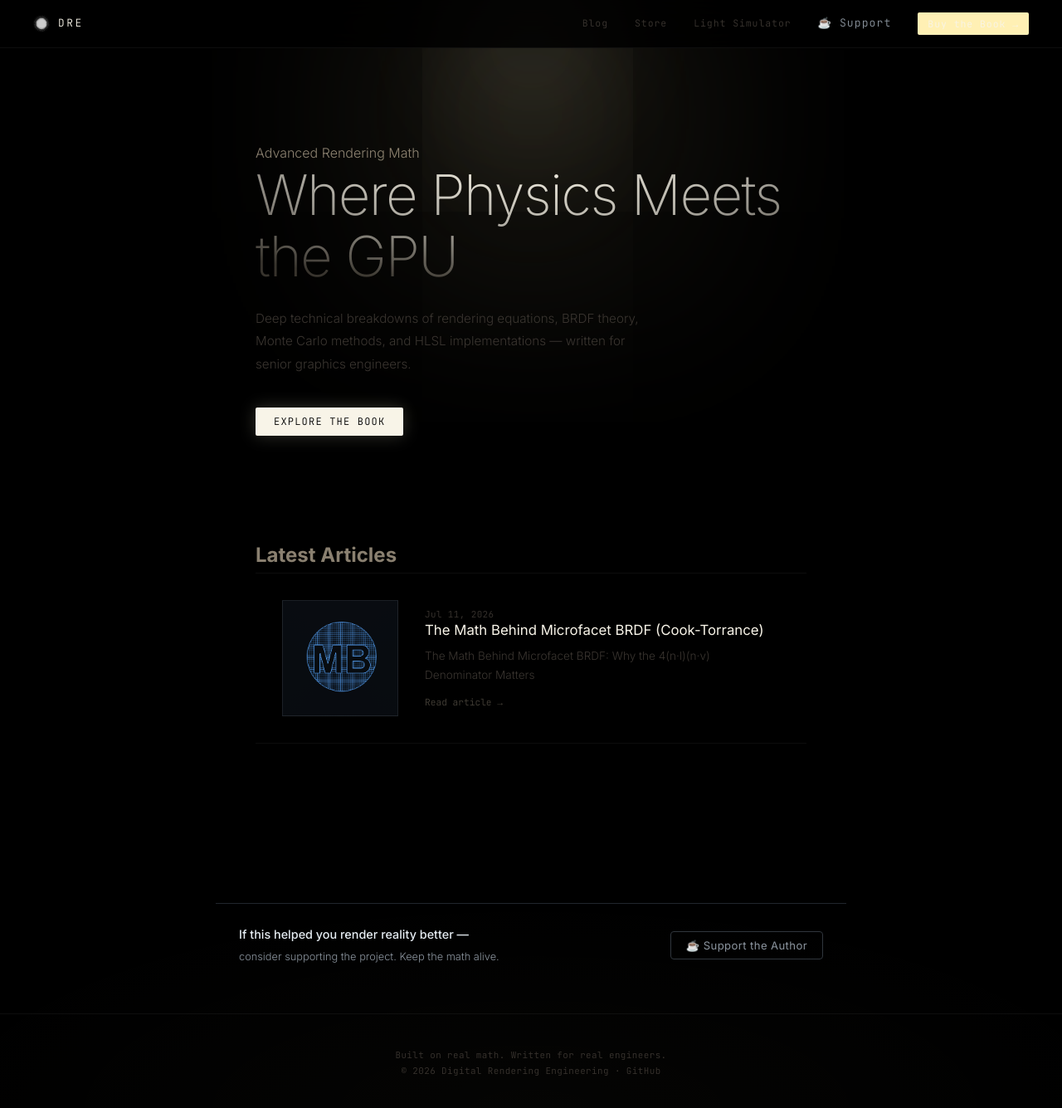
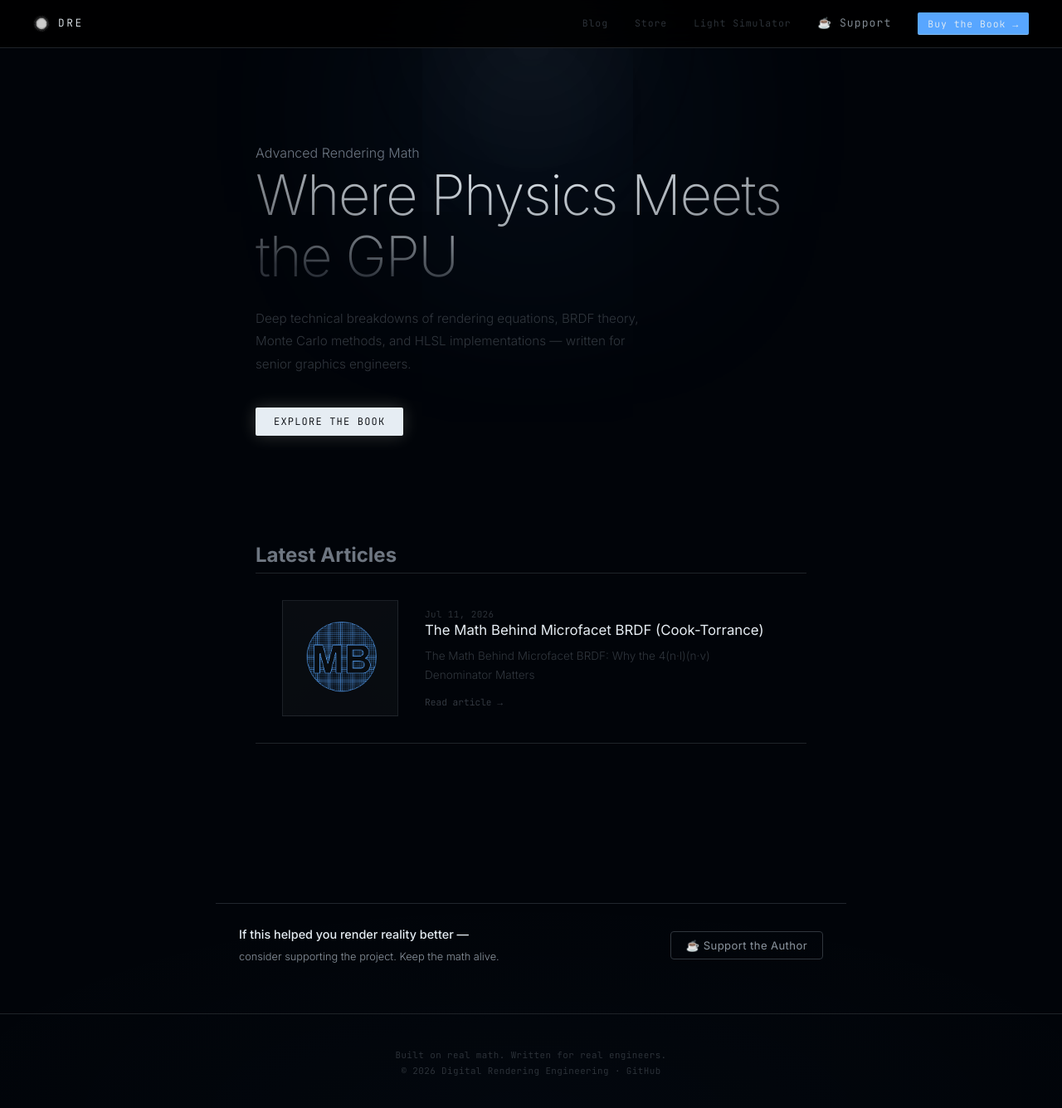
Before and after one commit to OpticsOptimization/blog, a Jekyll site: the page built from index.html, in a window 1280 px wide and 1340 px high. Shown: the top 1335 px of the window at 83% size. Built offline with Jekyll 4.4.1, drawn with Linux system fonts in a browser that asks for light colours; nearby versions of some CDN libraries.

Commit message:
style: apply Preto e Luz aesthetic and remove Amazon links

```diff
--- a/_layouts/default.html
+++ b/_layouts/default.html
@@ -72,36 +72,35 @@
     <script>mermaid.initialize({startOnLoad:true, theme: 'dark'});</script>
 
   <!-- COFFEE MODAL (Blog) -->
-  <div id="dre-coffee-modal" style="display:none; position:fixed; inset:0; z-index:9999; background:rgba(0,0,0,0.8); backdrop-filter:blur(6px); align-items:center; justify-content:center; padding:20px;">
-    <div style="background:#0d1117; border:1px solid #30363d; border-radius:16px; padding:36px; max-width:460px; width:100%; position:relative; box-shadow:0 24px 60px rgba(0,0,0,0.7); font-family:-apple-system,BlinkMacSystemFont,'Inter',sans-serif;">
-      <button onclick="closeDreCoffee()" style="position:absolute; top:16px; right:16px; background:none; border:none; color:#8b949e; cursor:pointer; font-size:1.3rem; line-height:1;">✕</button>
-      <div style="text-align:center; margin-bottom:24px;">
-        <div style="font-size:2.2rem; margin-bottom:8px;">☕</div>
-        <h2 style="font-size:1.3rem; color:#e6edf3; margin:0 0 6px; font-weight:600;">Buy the Author a Coffee</h2>
-        <p style="color:#8b949e; font-size:0.83rem; margin:0;">Support the DRE project. Every coffee keeps the math alive.</p>
+  <div id="dre-coffee-modal" style="display:none; position:fixed; inset:0; z-index:9999; background:rgba(0,0,0,0.9); backdrop-filter:blur(5px); align-items:center; justify-content:center; padding:20px;">
+    <div style="background:#010409; border:1px solid #1f2328; padding:50px; max-width:460px; width:100%; position:relative; box-shadow:0 20px 40px rgba(0,0,0,0.8); text-align:center;">
+      <button onclick="closeDreCoffee()" style="position:absolute; top:15px; right:20px; background:none; border:none; color:#6e7681; cursor:pointer; font-size:1.5rem; line-height:1; transition:0.2s;" onmouseover="this.style.color='#e6edf3'" onmouseout="this.style.color='#6e7681'">✕</button>
+      <div style="margin-bottom:30px;">
+        <h2 style="font-family:'Inter', sans-serif; font-weight:300; letter-spacing:-0.02em; font-size: 2rem; color:#e6edf3; margin:0 0 10px;">Buy the Author a Coffee</h2>
+        <p style="color:#6e7681; font-size:0.95rem; margin:0; font-family:'Inter', sans-serif;">Support the DRE project. Every coffee keeps the math alive.</p>
       </div>
-      <div style="margin-bottom:18px;">
+      <div style="margin-bottom:18px; text-align:left;">
         <label style="display:block; color:#8b949e; font-size:0.72rem; text-transform:uppercase; letter-spacing:0.08em; margin-bottom:10px;">Amount</label>
         <div style="display:flex; gap:8px;">
-          <button class="dre-amt" data-v="3" onclick="dreSelectAmt(this,3)" style="flex:1; padding:9px 4px; border-radius:6px; border:1px solid #58a6ff; background:rgba(88,166,255,0.08); color:#58a6ff; cursor:pointer; font-weight:600; font-family:inherit; font-size:0.88rem;">$3</button>
-          <button class="dre-amt" data-v="5" onclick="dreSelectAmt(this,5)" style="flex:1; padding:9px 4px; border-radius:6px; border:1px solid #30363d; background:transparent; color:#8b949e; cursor:pointer; font-weight:600; font-family:inherit; font-size:0.88rem;">$5</button>
-          <button class="dre-amt" data-v="10" onclick="dreSelectAmt(this,10)" style="flex:1; padding:9px 4px; border-radius:6px; border:1px solid #30363d; background:transparent; color:#8b949e; cursor:pointer; font-weight:600; font-family:inherit; font-size:0.88rem;">$10</button>
-          <button class="dre-amt" data-v="custom" onclick="dreSelectAmt(this,'custom')" style="flex:1; padding:9px 4px; border-radius:6px; border:1px solid #30363d; background:transparent; color:#8b949e; cursor:pointer; font-weight:600; font-family:inherit; font-size:0.88rem;">Custom</button>
+          <button class="dre-amt" data-v="3" onclick="dreSelectAmt(this,3)" style="flex:1; padding:9px 4px; border-radius:4px; border:1px solid #58a6ff; background:rgba(88,166,255,0.08); color:#58a6ff; cursor:pointer; font-weight:600; font-family:inherit; font-size:0.88rem;">$3</button>
+          <button class="dre-amt" data-v="5" onclick="dreSelectAmt(this,5)" style="flex:1; padding:9px 4px; border-radius:4px; border:1px solid #1f2328; background:transparent; color:#8b949e; cursor:pointer; font-weight:600; font-family:inherit; font-size:0.88rem;">$5</button>
+          <button class="dre-amt" data-v="10" onclick="dreSelectAmt(this,10)" style="flex:1; padding:9px 4px; border-radius:4px; border:1px solid #1f2328; background:transparent; color:#8b949e; cursor:pointer; font-weight:600; font-family:inherit; font-size:0.88rem;">$10</button>
+          <button class="dre-amt" data-v="custom" onclick="dreSelectAmt(this,'custom')" style="flex:1; padding:9px 4px; border-radius:4px; border:1px solid #1f2328; background:transparent; color:#8b949e; cursor:pointer; font-weight:600; font-family:inherit; font-size:0.88rem;">Custom</button>
         </div>
-        <input type="number" id="dre-custom-amt" min="1" placeholder="Amount (USD)" style="display:none; margin-top:8px; width:100%; padding:9px 12px; border-radius:6px; border:1px solid #30363d; background:#010409; color:#c9d1d9; font-family:inherit; font-size:0.88rem; box-sizing:border-box; outline:none;">
+        <input type="number" id="dre-custom-amt" min="1" placeholder="Amount (USD)" style="display:none; margin-top:8px; width:100%; padding:10px 15px; border-radius:4px; border:1px solid #1f2328; background:#0d1117; color:#e6edf3; font-family:inherit; font-size:0.9rem; box-sizing:border-box; outline:none;">
       </div>
-      <div style="margin-bottom:14px;">
+      <div style="margin-bottom:14px; text-align:left;">
         <label style="display:block; color:#8b949e; font-size:0.72rem; text-transform:uppercase; letter-spacing:0.08em; margin-bottom:8px;">Name</label>
-        <input type="text" id="dre-coffee-name" placeholder="Anonymous Engineer" maxlength="50" style="width:100%; padding:9px 12px; border-radius:6px; border:1px solid #30363d; background:#010409; color:#c9d1d9; font-family:inherit; font-size:0.88rem; box-sizing:border-box; outline:none;">
+        <input type="text" id="dre-coffee-name" placeholder="Anonymous Engineer" maxlength="50" style="width:100%; padding:10px 15px; border-radius:4px; border:1px solid #1f2328; background:#0d1117; color:#e6edf3; font-family:inherit; font-size:0.9rem; box-sizing:border-box; outline:none;">
       </div>
-      <div style="margin-bottom:20px;">
+      <div style="margin-bottom:25px; text-align:left;">
         <label style="display:block; color:#8b949e; font-size:0.72rem; text-transform:uppercase; letter-spacing:0.08em; margin-bottom:8px;">Message <span style="color:#484f58; text-transform:none;">(optional)</span></label>
-        <textarea id="dre-coffee-msg-text" placeholder="Great article! Keep going..." maxlength="200" rows="2" style="width:100%; padding:9px 12px; border-radius:6px; border:1px solid #30363d; background:#010409; color:#c9d1d9; font-family:inherit; font-size:0.88rem; box-sizing:border-box; outline:none; resize:none;"></textarea>
+        <textarea id="dre-coffee-msg-text" placeholder="Great article! Keep going..." maxlength="200" rows="2" style="width:100%; padding:10px 15px; border-radius:4px; border:1px solid #1f2328; background:#0d1117; color:#e6edf3; font-family:inherit; font-size:0.9rem; box-sizing:border-box; outline:none; resize:none;"></textarea>
       </div>
-      <button id="dre-send-btn" onclick="dreSendCoffee()" style="width:100%; padding:13px; border-radius:6px; border:none; background:#58a6ff; color:#000; font-weight:700; font-size:0.95rem; cursor:pointer; font-family:inherit; transition:opacity 0.2s;">
+      <button id="dre-send-btn" onclick="dreSendCoffee()" style="width:100%; padding:15px; border-radius:4px; border:none; background:#e6edf3; color:#010409; font-weight:700; font-size:1rem; cursor:pointer; font-family:'Inter', sans-serif; transition:opacity 0.2s;">
         Send Coffee ☕
       </button>
-      <p id="dre-coffee-feedback" style="margin-top:10px; text-align:center; font-size:0.83rem; display:none;"></p>
+      <p id="dre-coffee-feedback" style="margin-top:15px; text-align:center; font-size:0.85rem; display:none;"></p>
     </div>
   </div>
 
--- a/assets/css/main.css
+++ b/assets/css/main.css
@@ -2,16 +2,16 @@
 @import url('https://fonts.googleapis.com/css2?family=JetBrains+Mono:wght@300;400;500&family=Inter:wght@200;300;400;500;600&display=swap');
 
 :root {
-  --black: #000000;
-  --near-black: #06080a;
-  --spotlight: rgba(255, 248, 220, 0.95);   /* luz quente: filamento tungstênio */
-  --glow-color: rgba(255, 240, 180, 1);
-  --rim: rgba(255, 255, 255, 0.06);
-  --text-bright: #f8f4e8;
-  --text-mid: #8a8070;
-  --text-dark: #3a3530;
-  --border: rgba(255,255,255,0.05);
-  --border-lit: rgba(255,255,255,0.12);
+  --black: #010409;
+  --near-black: #0d1117;
+  --spotlight: rgba(230, 237, 243, 0.95);
+  --glow-color: rgba(88, 166, 255, 1);
+  --rim: rgba(255, 255, 255, 0.04);
+  --text-bright: #e6edf3;
+  --text-mid: #6e7681;
+  --text-dark: #30363d;
+  --border: #1f2328;
+  --border-lit: #30363d;
   --mono: 'JetBrains Mono', monospace;
   --sans: 'Inter', sans-serif;
   --max: 760px;
@@ -32,7 +32,7 @@
   flex-direction: column;
   /* faint floor glow — secondary bounce */
   background-image:
-    radial-gradient(ellipse 60% 20% at 50% 100%, rgba(255,240,180,0.02) 0%, transparent 100%);
+    radial-gradient(ellipse 60% 20% at 50% 100%, rgba(88,166,255,0.02) 0%, transparent 100%);
 }
 
 /* ═══ NAVBAR ═══════════════════════════════════════════ */
@@ -84,9 +84,9 @@
   width: 1px; height: 1px;
   /* Cone cónico com soft edge — simulando um spotlight real */
   box-shadow:
-    0 0 0 0 rgba(255,248,220,0),
-    0 200px 300px 180px rgba(255,240,180,0.12),
-    0 100px 150px 100px rgba(255,245,200,0.08);
+    0 0 0 0 rgba(230,237,243,0),
+    0 200px 300px 180px rgba(88,166,255,0.08),
+    0 100px 150px 100px rgba(230,237,243,0.05);
   pointer-events: none;
   z-index: 0;
 }
@@ -99,8 +99,8 @@
   left: 50%; transform: translateX(-50%);
   width: 1px; height: 1px;
   box-shadow:
-    0 150px 200px 60px rgba(255,248,220,0.1),
-    0 80px 120px 40px rgba(255,250,230,0.06);
+    0 150px 200px 60px rgba(230,237,243,0.05),
+    0 80px 120px 40px rgba(255,255,255,0.03);
   pointer-events: none;
   z-index: 0;
 }
@@ -122,8 +122,8 @@
   background: radial-gradient(
     ellipse 80% 100% at 50% 0%,
     var(--text-bright) 0%,
-    rgba(248,244,232,0.7) 50%,
-    rgba(138,128,112,0.4) 100%
+    rgba(230,237,243,0.7) 50%,
+    rgba(110,118,129,0.4) 100%
   );
   -webkit-background-clip: text;
   -webkit-text-fill-color: transparent;
--- a/index.html
+++ b/index.html
@@ -6,7 +6,7 @@
   <div class="hero-badge">Advanced Rendering Math</div>
   <h1 class="hero-title">Where Physics Meets the GPU</h1>
   <p class="hero-sub">Deep technical breakdowns of rendering equations, BRDF theory, Monte Carlo methods, and HLSL implementations — written for senior graphics engineers.</p>
-  <a href="https://www.amazon.com/dp/B0GTMRVYST" target="_blank" class="hero-btn">Explore the Book</a>
+  <a href="https://dre.jmsage.pro" class="hero-btn">Explore the Book</a>
 </section>
 
 <section class="posts-section">
```
